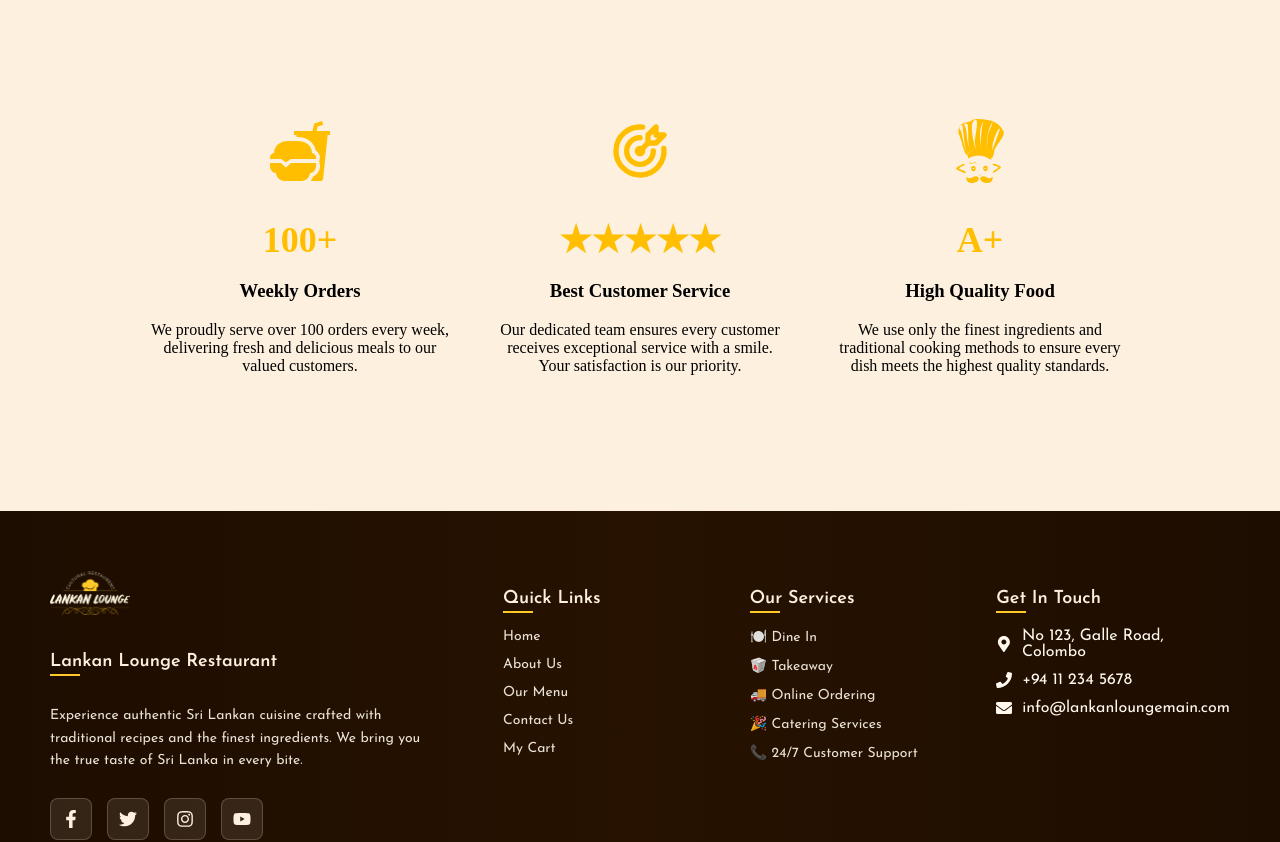
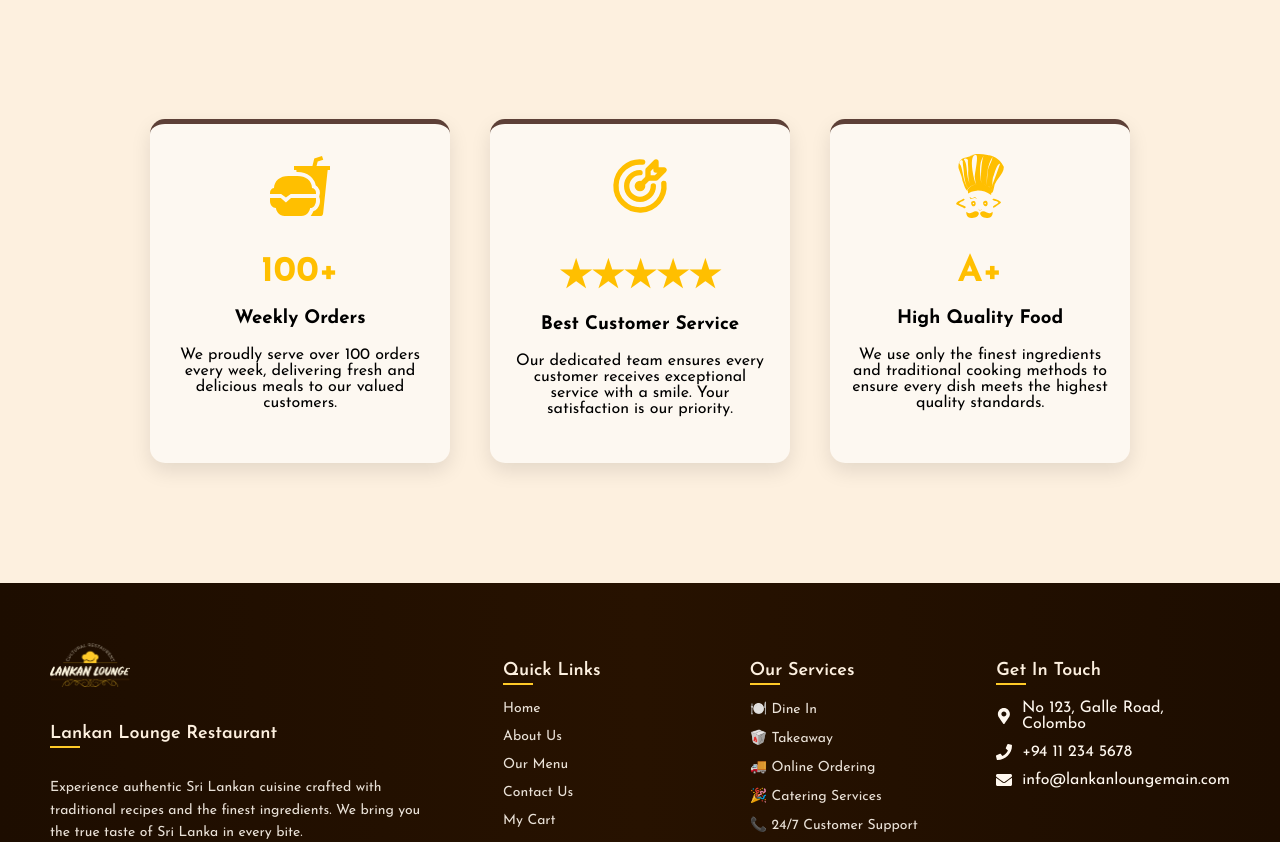
Before and after one commit to NavinduR2001/lankan-lounge-restaurant, a React (Vite) app in the folder frontend/: page / in a window 1280 px wide. Shown: the part 4602-5444 px from the top of the page. Built offline with nearby package versions, Linux system fonts and the light colour scheme; a web font is replaced by a local one.

Commit message:
Update Home.css

```diff
--- a/frontend/src/pages/home/Home.css
+++ b/frontend/src/pages/home/Home.css
@@ -245,14 +245,14 @@
     margin-top: 60px;
 }
 
-.service-card {
-    background: white;
+.service-card-home {
+    background: #fdf8f1ff;
     padding: 30px 20px;
     border-radius: 15px;
     box-shadow: 0 8px 20px rgba(0, 0, 0, 0.1);
     transition: transform 0.4s ease;
     text-align: center;
-    border-top: 5px solid #ffbf00ff;
+    border-top: 5px solid #5d4037;
     font-family: "Josefin Sans", sans-serif;
 }
 
```
